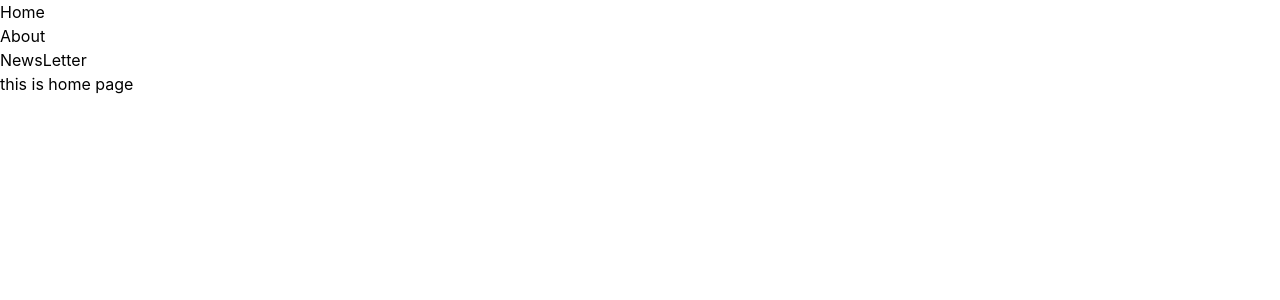
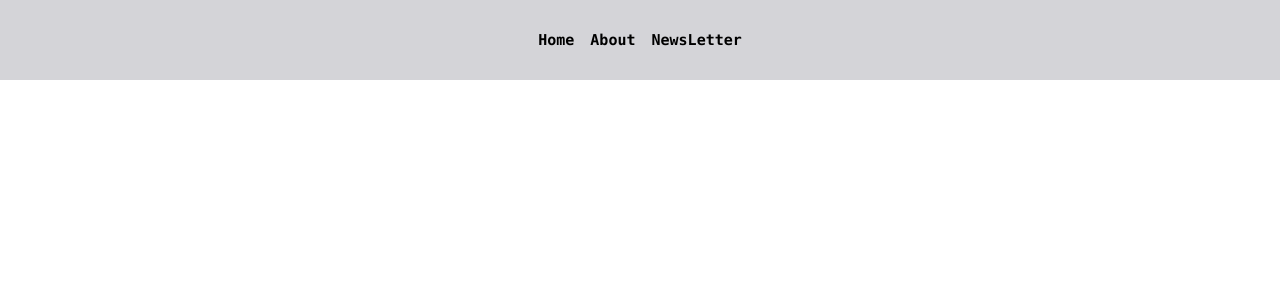
Before and after one commit to Ameer2000Mzori/MixMaster-App-React, a React (Create React App) app: page / in a window 1280 px wide. Shown: the top 300 px of the page. Built offline with nearby package versions, Linux system fonts and the light colour scheme.

Commit message:
added styling to navbar

```diff
--- a/src/component/Home.jsx
+++ b/src/component/Home.jsx
@@ -1,4 +1,4 @@
-import React from 'react'
+import React, { useState } from 'react'
 const Home = () => {
   return (
     <>
--- a/src/component/Navbar.jsx
+++ b/src/component/Navbar.jsx
@@ -4,8 +4,8 @@ import React from 'react'
 const Navbar = () => {
   return (
     <>
-      <nav>
-        <ul>
+      <nav className="fixed w-[100%] h-[10vh] bg-zinc-300 flex flex-col text-center items-center justify-center">
+        <ul className="flex flex-row gap-4 font-mono text-black-600 text-[15px] font-bold">
           <li>
             <Link to={'/'}>Home</Link>
           </li>
```
